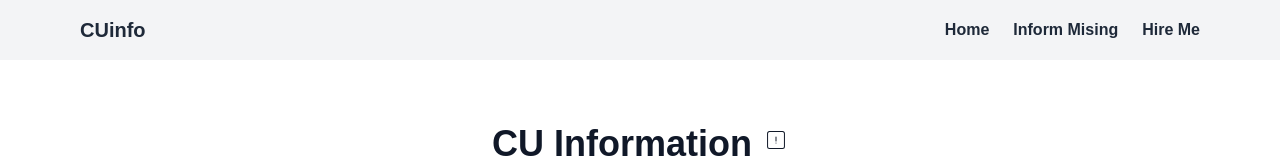
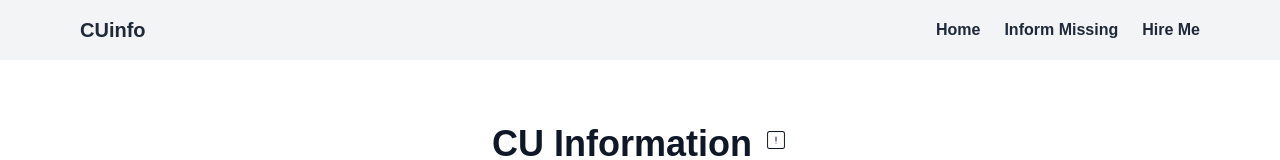
Before and after one commit to wakiullah/CUinfo, a Next.js app: page / in a window 1280 px wide. Shown: the top 160 px of the page. Built offline with nearby package versions, Linux system fonts and the light colour scheme; a web font is replaced by a local one.

Commit message:
Update Navbar.js

```diff
--- a/components/Navbar.js
+++ b/components/Navbar.js
@@ -22,7 +22,7 @@ const Navbar = () => {
                     <Link href="/">Home</Link>
                 </li>
                 <li className="cursor-pointer hover:text-blue-500">
-                    <Link href="/inform">Inform Mising</Link>
+                    <Link href="/inform">Inform Missing</Link>
                 </li>
                 <li className="cursor-pointer hover:text-blue-500">
                     <Link href="/hireme">Hire Me</Link>
```
